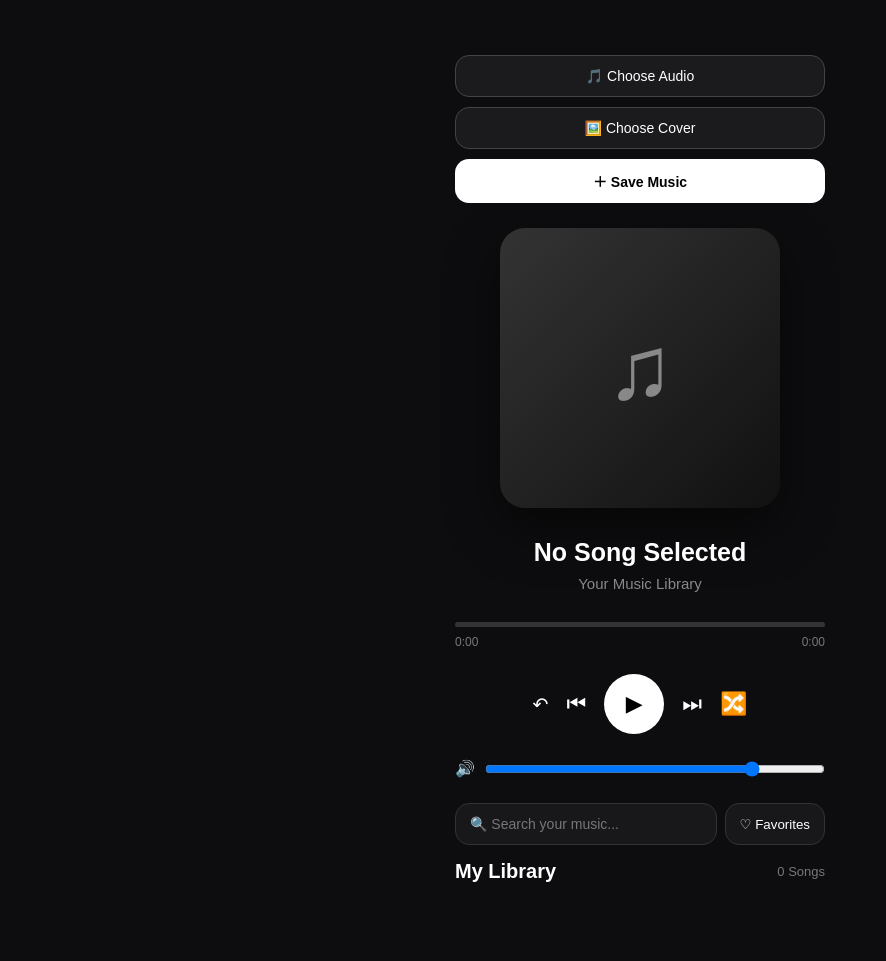
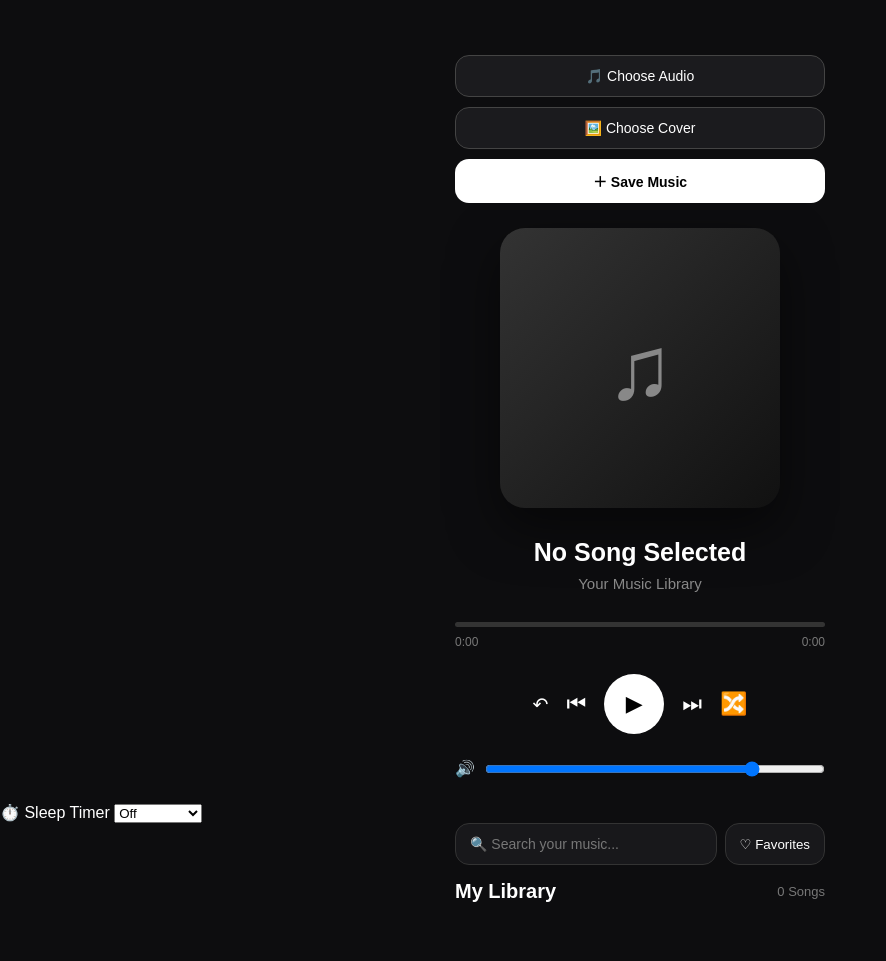
Before and after one commit to zihad202/Daruchini-s-Melody, a plain HTML site: page index.html in a window 1280 px wide. Shown: the whole page, without its empty margins (0-886 px from the left). Drawn offline with Linux system fonts and the light colour scheme.

Commit message:
Add sleep timer with selectable duration options
Added a sleep timer feature with options for 0 to 90 minutes.

```diff
--- a/index.html
+++ b/index.html
@@ -157,7 +157,39 @@
 
     </div>
 
+<div class="sleep-timer">
 
+    <span>⏱️ Sleep Timer</span>
+
+    <select id="sleepTimer">
+
+        <option value="0">
+            Off
+        </option>
+
+        <option value="15">
+            15 Minutes
+        </option>
+
+        <option value="30">
+            30 Minutes
+        </option>
+
+        <option value="45">
+            45 Minutes
+        </option>
+
+        <option value="60">
+            60 Minutes
+        </option>
+
+        <option value="90">
+            90 Minutes
+        </option>
+
+    </select>
+
+    </div>
     <!-- Music Library -->
 
     <div class="library">
```
